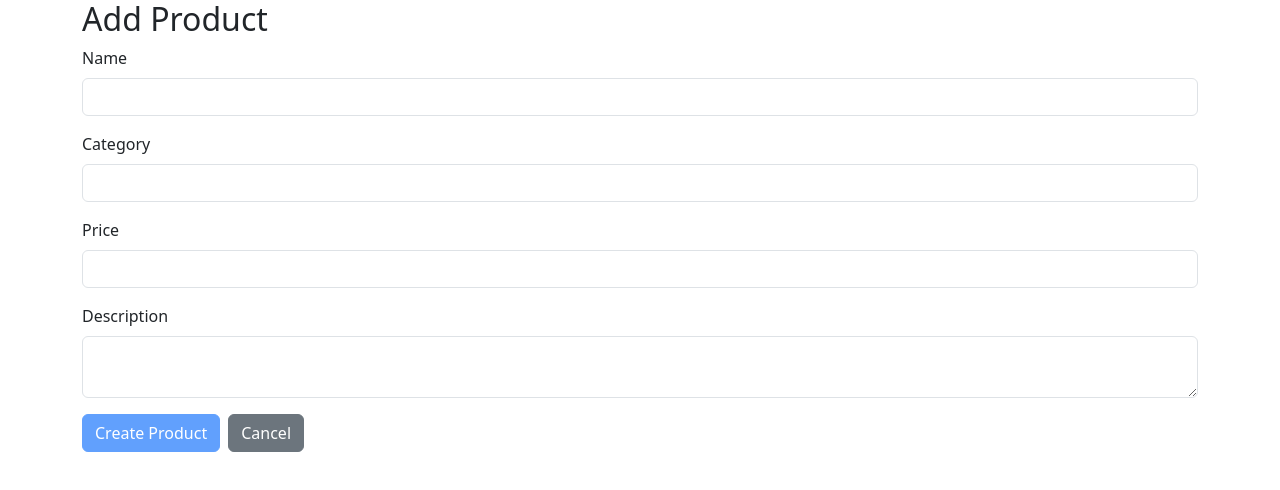
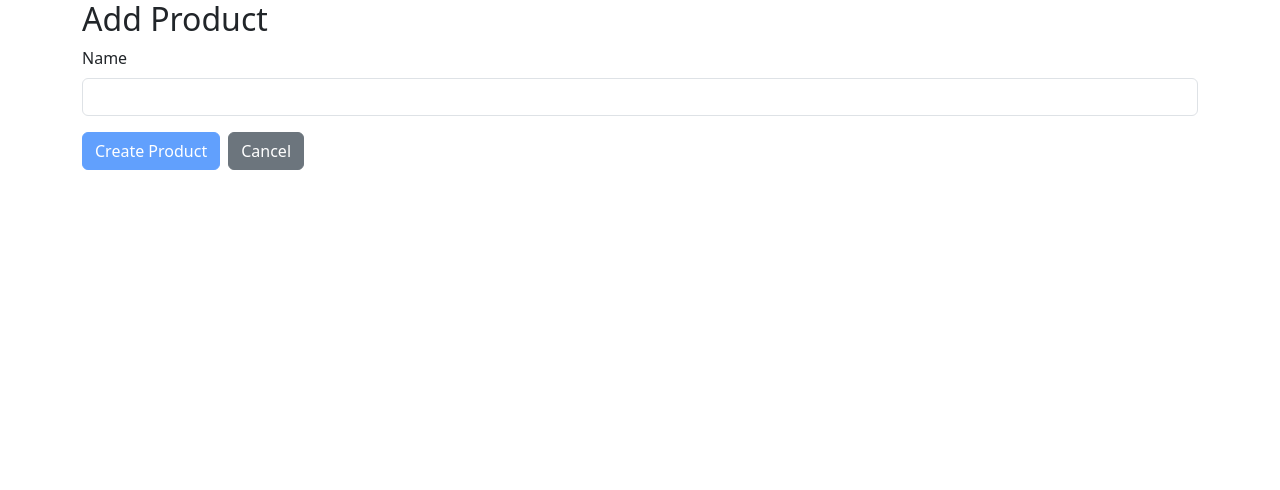
Before and after one commit to SpaceDraney/molaris-claude, an Angular app: page /products/new in a window 1280 px wide. Shown: the top 490 px of the page. Built offline with nearby package versions, Linux system fonts and the light colour scheme.

Commit message:
edit page

```diff
--- a/src/app/components/product-detail/product-detail.component.html
+++ b/src/app/components/product-detail/product-detail.component.html
@@ -5,7 +5,7 @@
     <div class="card-body">
       <h5 class="card-title">{{ product.name }}</h5>
       <div class="product-data" *ngIf="product.data">
-        <div *ngFor="let key of getDataKeys()">
+        <div *ngFor="let key of getProductDataKeys()">
           <strong>{{ key }}:</strong> {{ product.data[key] }}
         </div>
       </div>
--- a/src/app/components/product-detail/product-detail.component.ts
+++ b/src/app/components/product-detail/product-detail.component.ts
@@ -36,7 +36,7 @@ export class ProductDetailComponent implements OnInit {
     }
   }
 
-  getDataKeys(): string[] {
+  getProductDataKeys(): string[] {
     return this.product?.data ? Object.keys(this.product.data) : [];
   }
 }
--- a/src/app/components/product-form/product-form.component.html
+++ b/src/app/components/product-form/product-form.component.html
@@ -12,33 +12,11 @@
       />
     </div>
 
-    <div class="mb-3">
-      <label for="category" class="form-label">Category</label>
-      <input
-        type="text"
-        class="form-control"
-        id="category"
-        formControlName="category"
-      />
-    </div>
-
-    <div class="mb-3">
-      <label for="price" class="form-label">Price</label>
-      <input
-        type="number"
-        class="form-control"
-        id="price"
-        formControlName="price"
-      />
-    </div>
-
-    <div class="mb-3">
-      <label for="description" class="form-label">Description</label>
-      <textarea
-        class="form-control"
-        id="description"
-        formControlName="description"
-      ></textarea>
+    <div class="form-group" *ngIf="productForm.get('data')?.value">
+      <label>Additional Data</label>
+      <div class="data-item" *ngFor="let key of getProductDataKeys()">
+        <strong>{{ key }}:</strong> {{ productForm.get("data")?.value[key] }}
+      </div>
     </div>
 
     <button
--- a/src/app/components/product-form/product-form.component.ts
+++ b/src/app/components/product-form/product-form.component.ts
@@ -20,9 +20,6 @@ export class ProductFormComponent implements OnInit {
   ) {
     this.productForm = this.fb.group({
       name: ['', Validators.required],
-      category: ['', Validators.required],
-      price: ['', [Validators.required, Validators.min(0)]],
-      description: [''],
     });
   }
 
@@ -53,4 +50,10 @@ export class ProductFormComponent implements OnInit {
       }
     }
   }
+
+  getProductDataKeys(): string[] {
+    return this.productForm.get('data')?.value
+      ? Object.keys(this.productForm.get('data')?.value)
+      : [];
+  }
 }
```
